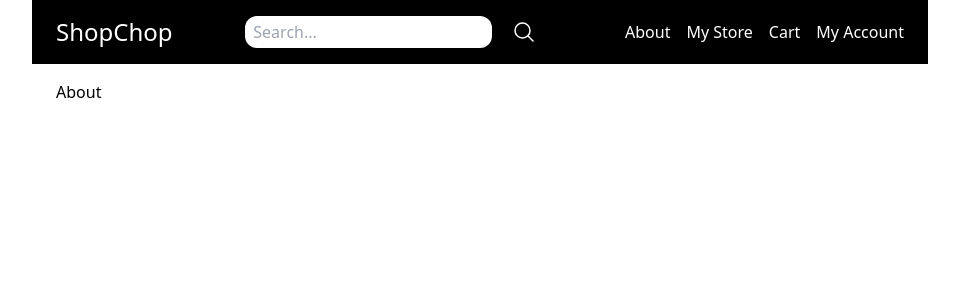
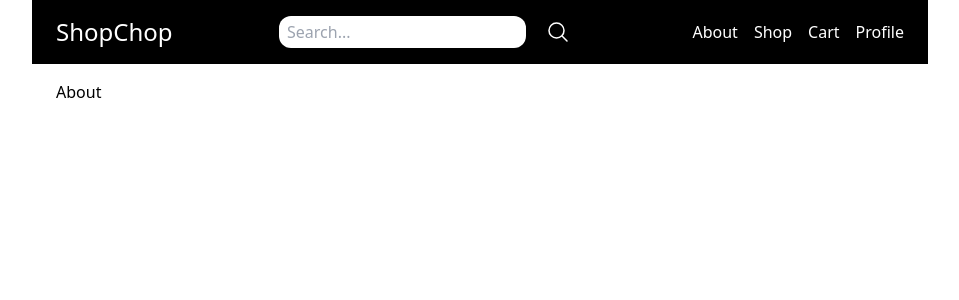
Before and after one commit to dalienst/shopChop, a Django app: page /about/ in a window 1280 px wide. Shown: the top 300 px of the page, without its empty margins (160-1119 px from the left). Run offline with Django 4.2, Linux system fonts and the light colour scheme; the visitor is signed in with stand-in values (Sample User, id 1); data that the repository does not hold is empty; some libraries are stand-ins or nearby versions.

Commit message:
fix navbar ui

```diff
--- a/core/templates/core/base.html
+++ b/core/templates/core/base.html
@@ -34,9 +34,9 @@
             <div class="menu flex space-x-4">
                 {% menu %}
                 {% if request.user.is_authenticated %}
-                <a href="{% url 'userprofiles:mystore' %}" class="text-white ">My Store</a>
+                <a href="{% url 'userprofiles:mystore' %}" class="text-white ">Shop</a>
                 <a href="{% url 'store:cart_view' %}" class="text-white ">Cart</a>
-                <a href="{% url 'userprofiles:myaccount' %}" class="text-white ">My Account</a>
+                <a href="{% url 'userprofiles:myaccount' %}" class="text-white ">Profile</a>
                 {% else %}
                 <a href="{% url 'userprofiles:login' %}" class="text-white ">Login</a>
                 {% endif %}
```
